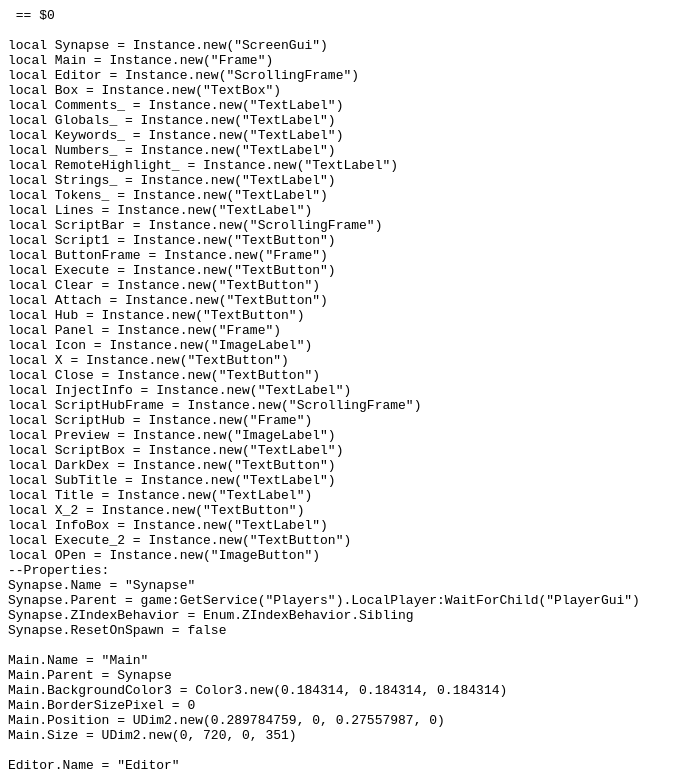
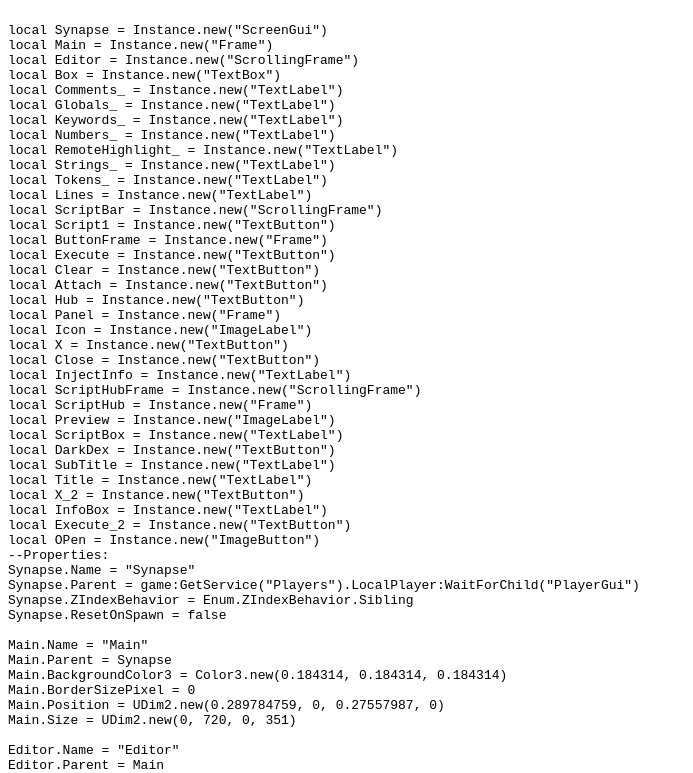
Before and after one commit to JenjiBTW/FellowKeys, a plain HTML site: page index.html in a window 1280 px wide. Shown: the top 773 px of the page, without its empty margins (0-693 px from the left). Drawn offline with Linux system fonts and the light colour scheme.

Commit message:
Update index.html

```diff
--- a/index.html
+++ b/index.html
@@ -6,7 +6,7 @@
 </head>
 
 <body>
-<pre style="word-wrap: break-word; white-space: pre-wrap;"> == $0
+<pre style="word-wrap: break-word; white-space: pre-wrap;">
 
 local Synapse = Instance.new("ScreenGui")
 local Main = Instance.new("Frame")
```
